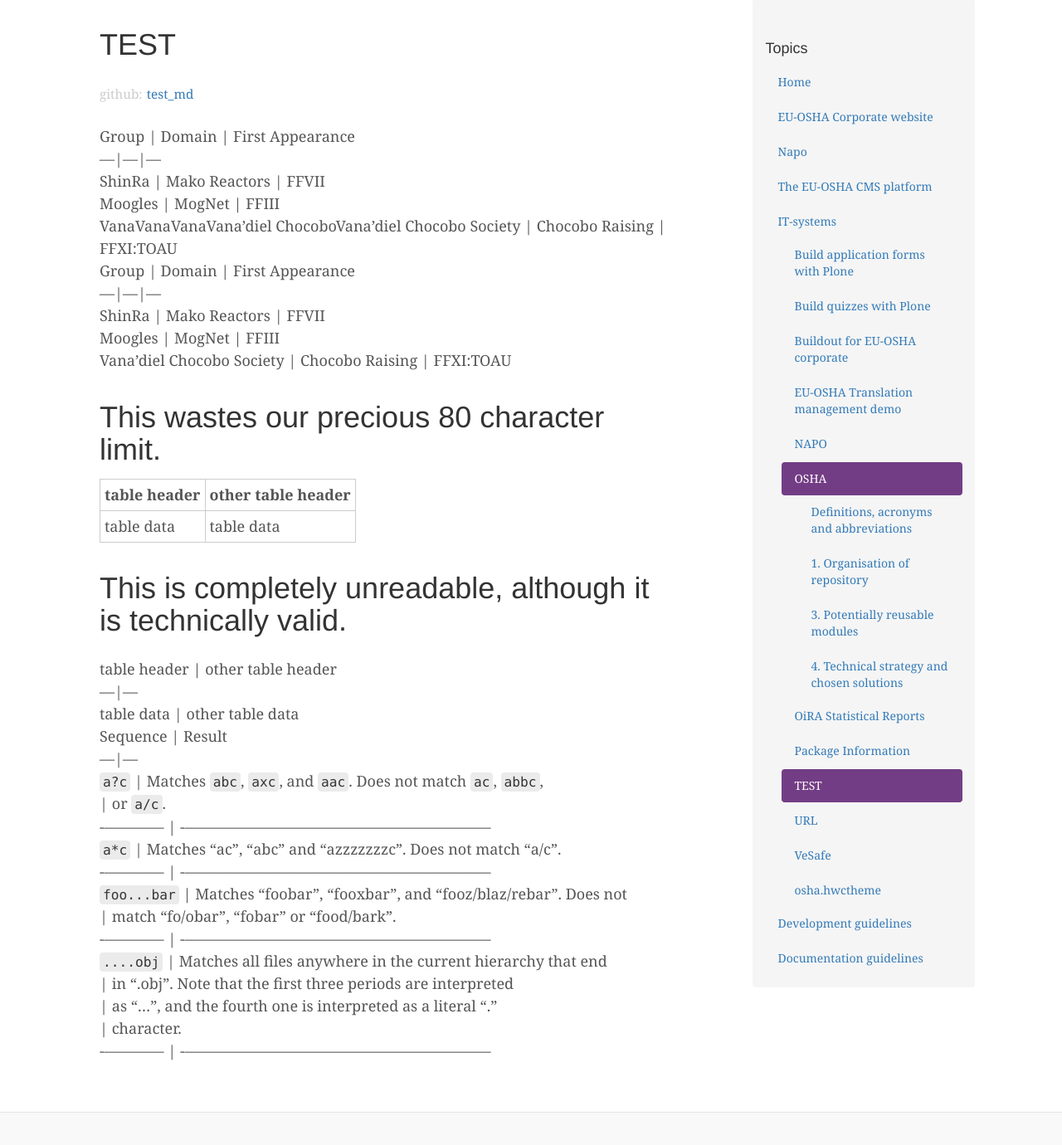
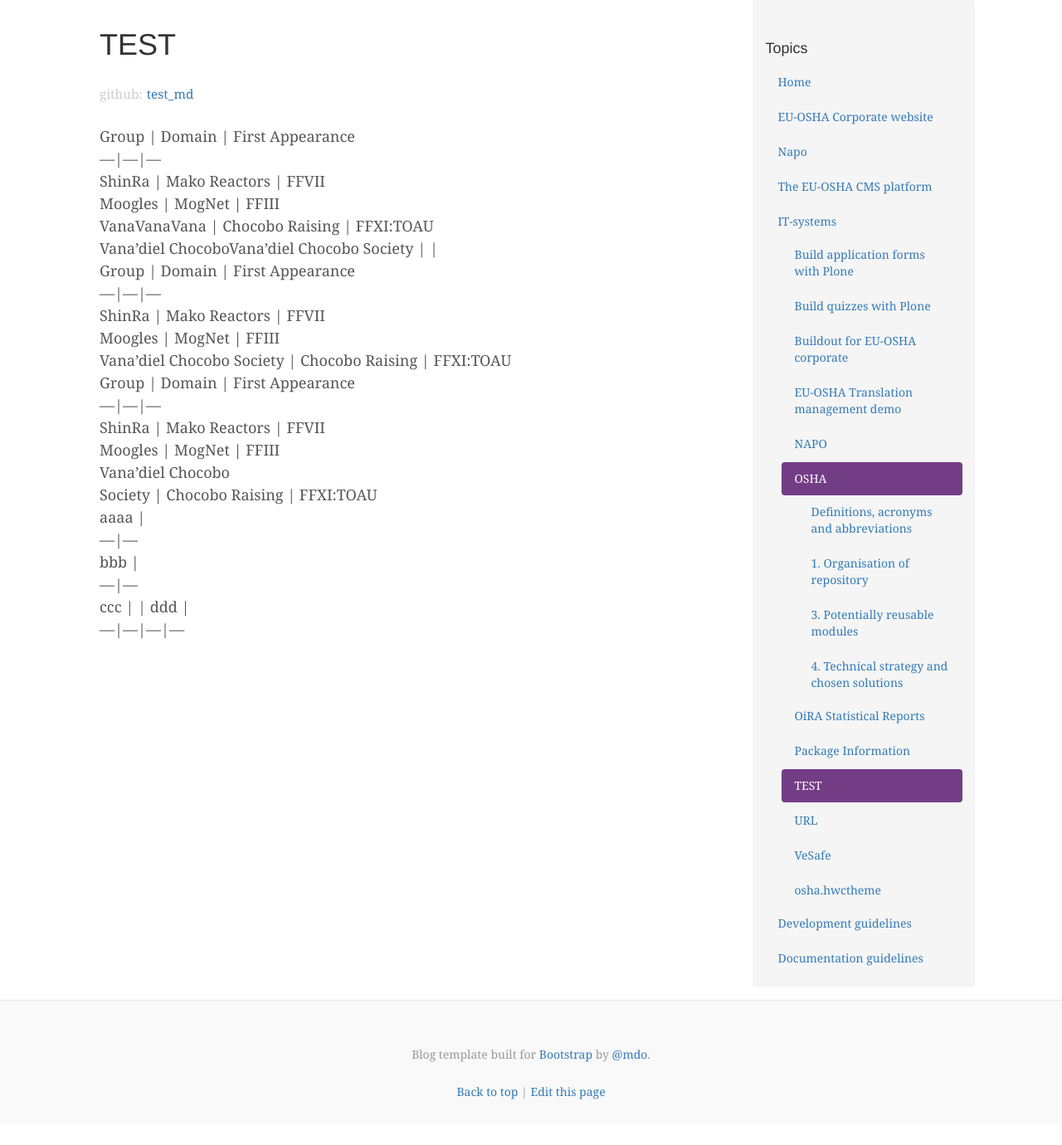
Before and after one commit to scovitin-vsevolod/docs, a Jekyll site: the page built from IT-systems/test_md/index.md, in a window 1280 px wide and 1400 px high, scrolled down 250 px. Shown: the top 1380 px of the window at 83% size. Built offline with Jekyll 4.4.1, drawn with Linux system fonts in a browser that asks for light colours; comment, search, counter and statistics services are not loaded; after the commit the page ends 1606 px from its top, so only the background shows below that.

Commit message:
Updated docs for test_md

```diff
--- a/IT-systems/test_md/index.md
+++ b/IT-systems/test_md/index.md
@@ -10,43 +10,24 @@ Group | Domain | First Appearance
 ---|---|---
 ShinRa | Mako Reactors | FFVII
 Moogles | MogNet | FFIII
-VanaVanaVanaVana'diel ChocoboVana'diel Chocobo Society | Chocobo Raising |
-FFXI:TOAU
+VanaVanaVana | Chocobo Raising | FFXI:TOAU
+Vana'diel ChocoboVana'diel Chocobo Society |  |
 Group | Domain | First Appearance
 ---|---|---
 ShinRa | Mako Reactors | FFVII
 Moogles | MogNet | FFIII
 Vana'diel Chocobo Society | Chocobo Raising | FFXI:TOAU
-
-#  This wastes our precious 80 character limit.
-
-table header | other table header
+Group | Domain | First Appearance
+---|---|---
+ShinRa | Mako Reactors | FFVII
+Moogles | MogNet | FFIII
+Vana'diel Chocobo
+Society | Chocobo Raising | FFXI:TOAU
+aaaa |
 ---|---
-table data | table data
-
-#  This is completely unreadable, although it is technically valid.
-
-table header | other table header
+bbb |
 ---|---
-table data | other table data
-Sequence | Result
----|---
-`a?c` | Matches `abc`, `axc`, and `aac`. Does not match `ac`, `abbc`,
-| or `a/c`.
-\------------- |
-\---------------------------------------------------------------
-`a*c` | Matches "ac", "abc" and "azzzzzzzc". Does not match "a/c".
-\------------- |
-\---------------------------------------------------------------
-`foo...bar` | Matches "foobar", "fooxbar", and "fooz/blaz/rebar". Does not
-| match "fo/obar", "fobar" or "food/bark".
-\------------- |
-\---------------------------------------------------------------
-`....obj` | Matches all files anywhere in the current hierarchy that end
-| in ".obj". Note that the first three periods are interpreted
-| as "...", and the fourth one is interpreted as a literal "."
-| character.
-\------------- |
-\---------------------------------------------------------------
+ccc |  | ddd |
+---|---|---|---
 
 [Edit this page](https://github.com/scovitin-vsevolod/test_md/edit/master/readme.md)
```
